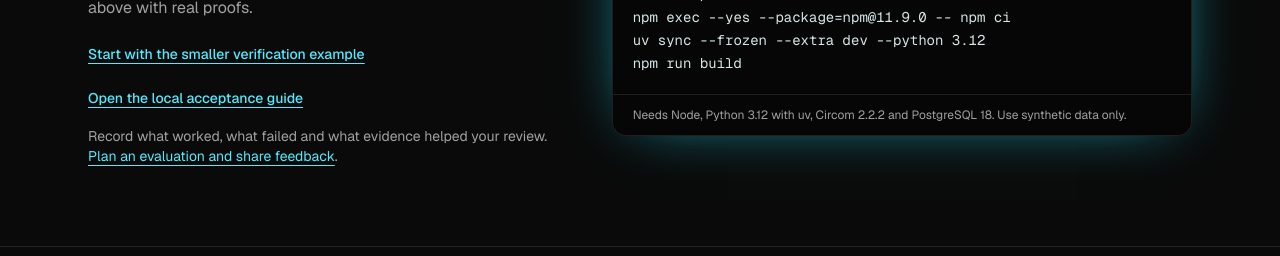
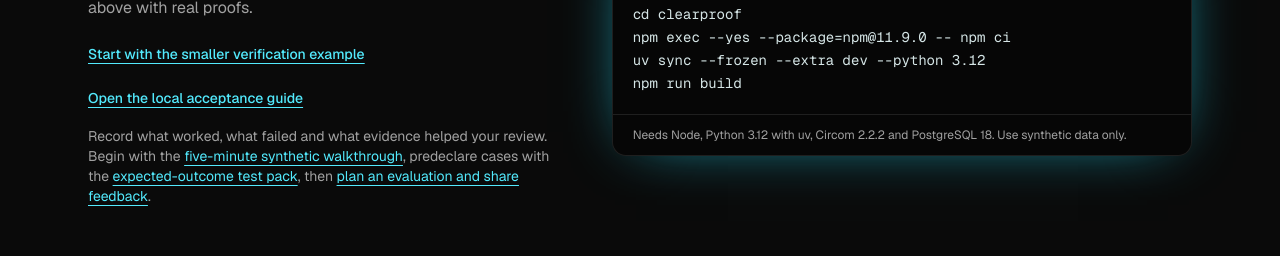
Before and after one commit to repfigit/clearproof-web, a Next.js app: page / in a window 1280 px wide. Shown: the part 2700-2956 px from the top of the page. Built offline with nearby package versions, Linux system fonts and the light colour scheme; no server answers.

Commit message:
docs: link the evaluation walkthrough and test pack from the pilot section
Signed-off-by: repfigit <breakout@protonmail.com>

```diff
--- a/src/app/page.tsx
+++ b/src/app/page.tsx
@@ -191,7 +191,18 @@ export default async function Home() {
             </Link>
             <p className="mt-4 max-w-xl text-sm text-muted-foreground">
               Record what worked, what failed and what evidence helped your review.
-              {" "}<Link href={`${DOCS}/docs/evaluate`} className="text-cyan-300 underline underline-offset-4 hover:text-cyan-200">Plan an evaluation and share feedback</Link>.
+              {" "}Begin with the{" "}
+              <Link href={`${REPO}/blob/main/docs/evaluation/five-minute-walkthrough.md`} className="text-cyan-300 underline underline-offset-4 hover:text-cyan-200">
+                five-minute synthetic walkthrough
+              </Link>
+              , predeclare cases with the{" "}
+              <Link href={`${REPO}/blob/main/docs/evaluation/expected-outcomes.md`} className="text-cyan-300 underline underline-offset-4 hover:text-cyan-200">
+                expected-outcome test pack
+              </Link>
+              , then{" "}
+              <Link href={`${DOCS}/docs/evaluate`} className="text-cyan-300 underline underline-offset-4 hover:text-cyan-200">
+                plan an evaluation and share feedback
+              </Link>.
             </p>
           </div>
           <div className="min-w-0 rounded-xl border border-white/10 bg-black/40 shadow-[0_0_60px_-24px_#22d3ee]">
```
